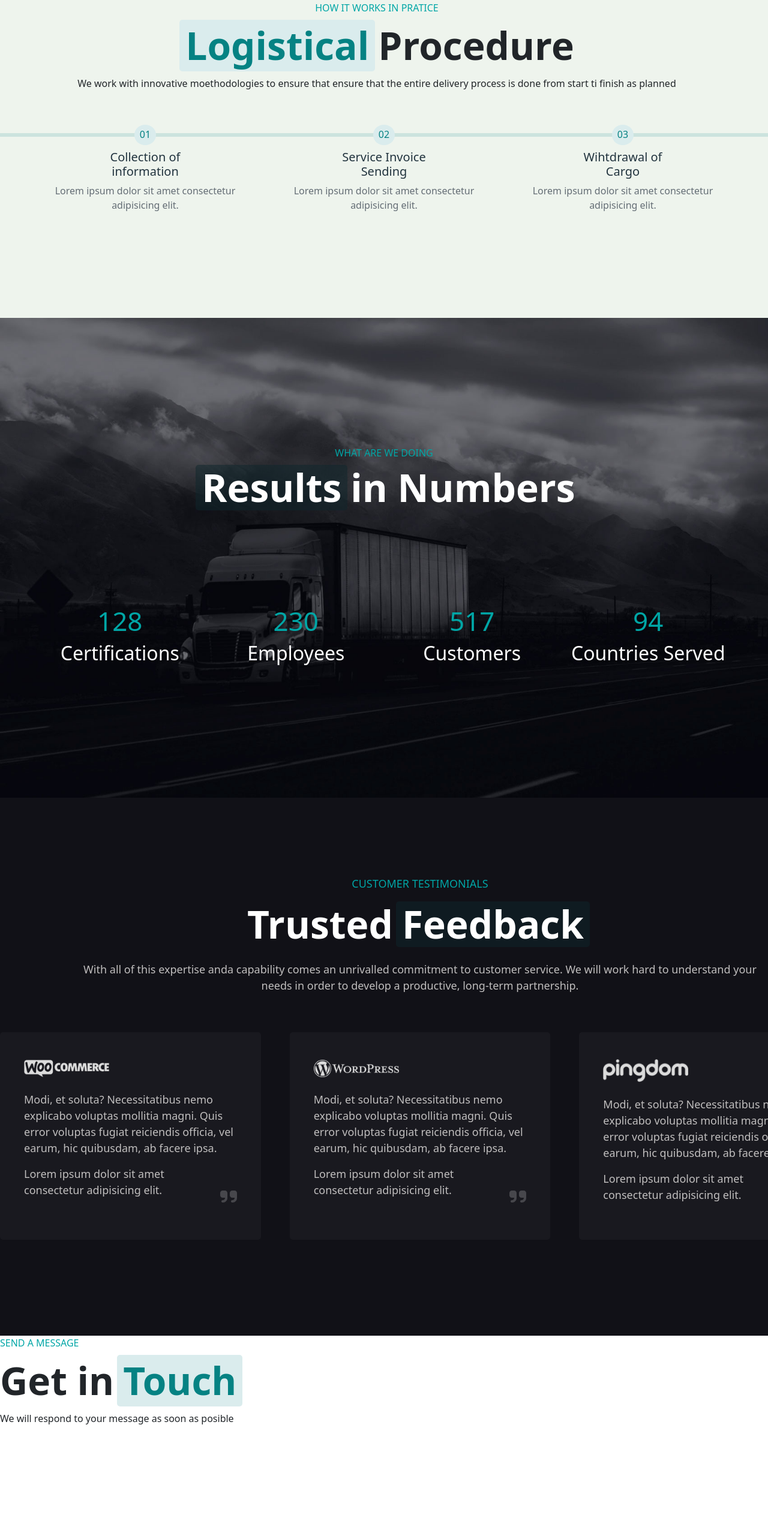
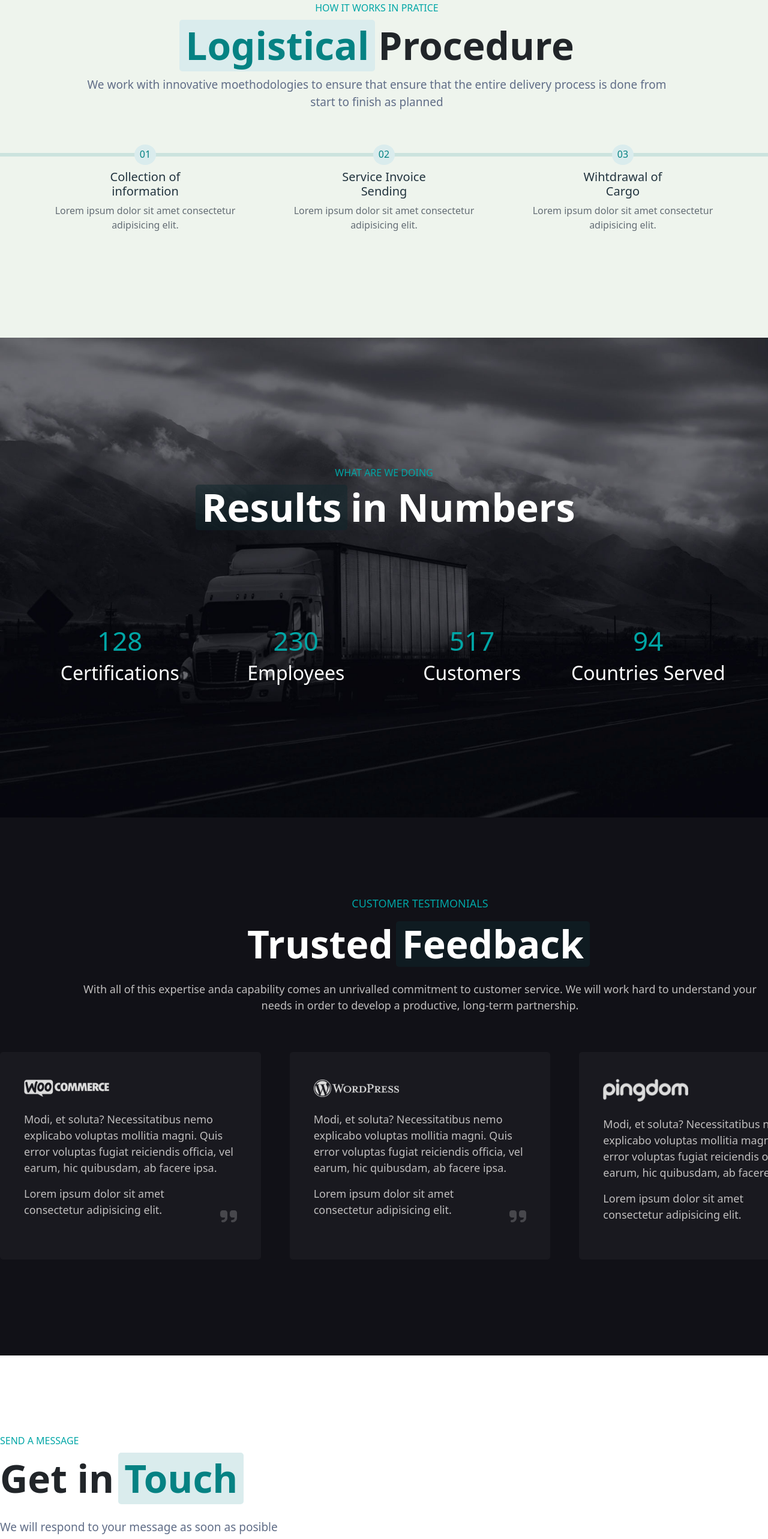
Before and after one commit to Gaki13/proj-html-vuejs, a Vue app: page / in a window 1280 px wide. Shown: the part 2980-5546 px from the top of the page at 60% size. Before the commit the page ends 5373 px from the top, so only its background shows below. Built offline with nearby package versions, Linux system fonts and the light colour scheme.

Commit message:
aggiunta form in sezione form

```diff
--- a/src/assets/Style/__typo.scss
+++ b/src/assets/Style/__typo.scss
@@ -1,13 +1,24 @@
+/*--------------------------
+        GOOGLE FONTS
+---------------------------*/
 @import url('https://fonts.googleapis.com/css2?family=Heebo:wght@200;400;600&display=swap');
 
 body{
     font-family: 'Heebo', sans-serif;
 };
 
+/*------------------------------------
+        TITOLI DELLE SECTION
+------------------------------------*/
 .upper-title{
     color: #00a6a6;
     text-transform: uppercase;
     margin-bottom: 0;
+}
+
+.lower-title{
+    color: #606d87;
+    font-size: 1.1875rem;
 }
 
 .section-title{
--- a/src/components/BaseMain/SectionForm.vue
+++ b/src/components/BaseMain/SectionForm.vue
@@ -10,9 +10,40 @@
             <h2>Get in</h2>
             <h2 class="boxed-title">Touch</h2>
           </div>
-          <p>We will respond to your message as soon as posible</p>
+          <p class="mt-3 lower-title">We will respond to your message as soon as posible</p>
           <!-- form vero e proprio -->
-
+          <form  class="mt-5">
+            <!-- prima riga del form -->
+            <div class="row">
+              <div class="col">
+                <input type="text" class="form-control form-style" placeholder="First name" aria-label="First name">
+              </div>
+              <div class="col">
+                <input type="text" class="form-control form-style" placeholder="Email" aria-label="Email">
+              </div>
+            </div>
+            <!-- seconda riga del form -->
+            <div class="row  my-3">
+              <div class="col">
+                <input type="text" class="form-control form-style" placeholder="Phone" aria-label="Phone">
+              </div>
+              <div class="col">
+                <select class="form-select form-style" placeholder="More info" aria-label="More info">
+                  <option selected>More info</option>
+                  <option value="1">Info example</option>
+                  <option value="2">Info example</option>
+                  <option value="3">Info example</option>
+              </select>
+              </div>
+            </div>
+            <!-- textare del form -->
+            <div class="row">
+              <div class="col">
+                <textarea class="form-control form-style" placeholder="Message" cols="30" rows="8"></textarea>
+              </div>
+            </div>
+            <button class="primary-button mt-4">SEND</button>
+          </form>
         </div>
         <!-- sezione aside con le info -->
         <div class="col-4">
@@ -31,8 +62,21 @@ export default {
 
 <style lang="scss" scoped>
   .container-st{
+    padding: 8.125rem 0 9.375rem;
+
     .boxed-title{
-      margin-left: .3125rem;
+      margin-left: .4375rem;
+    }
+
+    form{
+      input, select{
+        height: 45px;
+      }
+      .form-style{
+        background-color: #ececec;
+        border: none;
+        color: #6c757d;
+      }
     }
   }
 </style>
--- a/src/components/BaseMain/SectionProcedure.vue
+++ b/src/components/BaseMain/SectionProcedure.vue
@@ -9,7 +9,7 @@
             <h2 class="boxed-title">Logistical</h2>
             <h2>Procedure</h2>
           </div>
-          <p>We work with innovative moethodologies to ensure that ensure that the entire delivery process is done from start ti finish as planned</p>
+          <p class="lower-title">We work with innovative moethodologies to ensure that ensure that the entire delivery process is done from <br> start to finish as planned</p>
         </div>
       </div>
       <!-- sezione della barra con le fasi del processo -->
```
